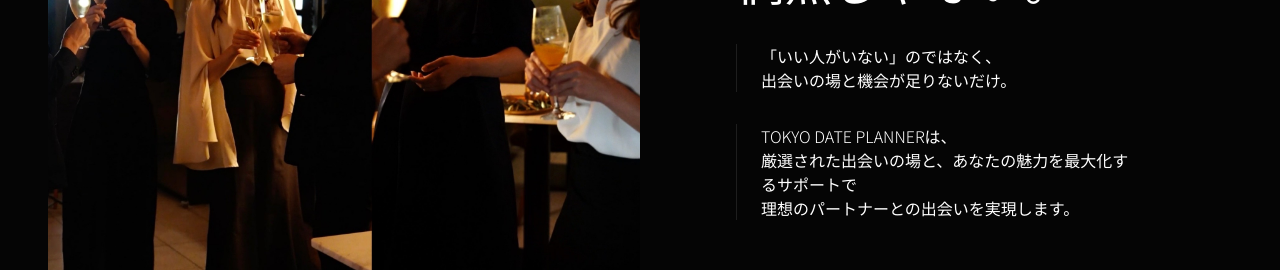
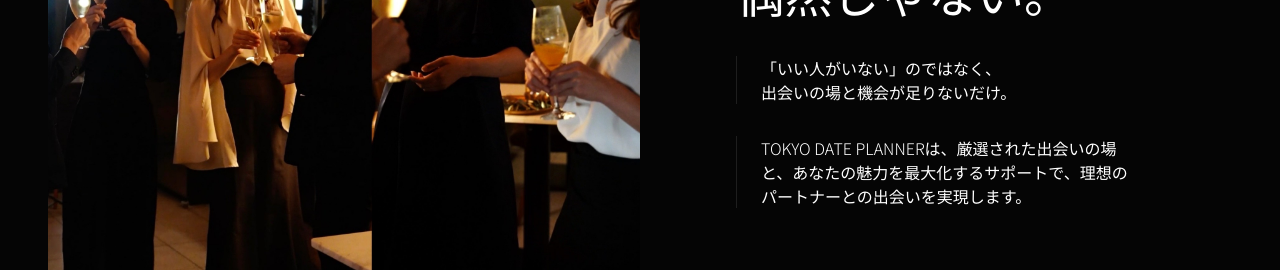
Before and after one commit to kawabata1111/TOKYO-DATE-PLANNER, a React (Vite) app: page / in a window 1280 px wide. Shown: the part 1080-1350 px from the top of the page. Built offline with nearby package versions, Linux system fonts and the light colour scheme.

Commit message:
Concept: テキストの改行を整理

```diff
--- a/components/home/ServiceShowcase.tsx
+++ b/components/home/ServiceShowcase.tsx
@@ -35,9 +35,7 @@ export const ProblemSection: React.FC = () => {
               出会いの場と機会が足りないだけ。<br/>
             </p>
             <p className="text-white leading-8 font-light text-sm md:text-base border-l border-white/10 pl-6">
-              TOKYO DATE PLANNERは、<br/>
-              厳選された出会いの場と、あなたの魅力を最大化するサポートで<br/>
-              理想のパートナーとの出会いを実現します。
+              TOKYO DATE PLANNERは、厳選された出会いの場と、あなたの魅力を最大化するサポートで、理想のパートナーとの出会いを実現します。
             </p>
           </motion.div>
         </div>
```
